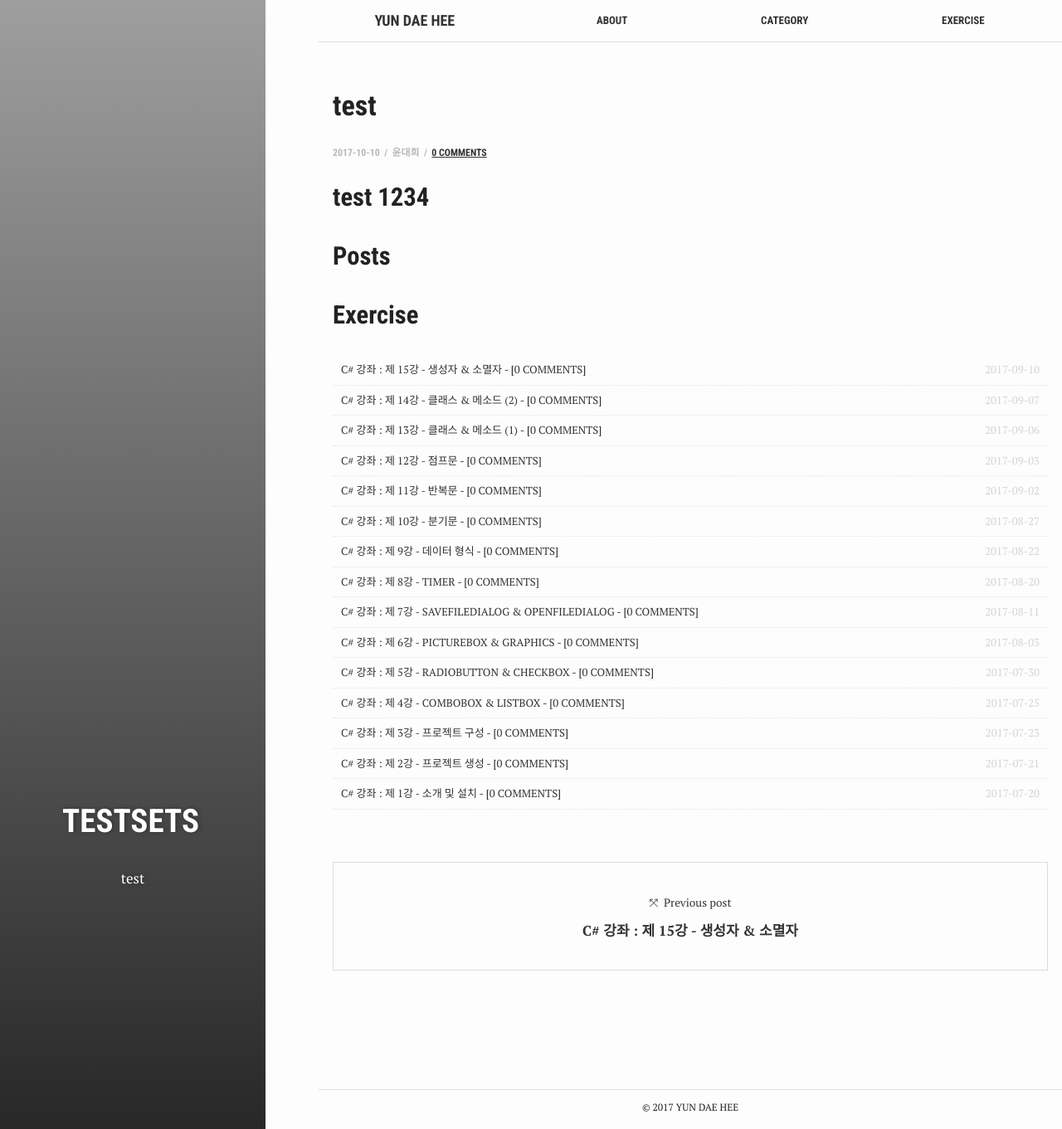
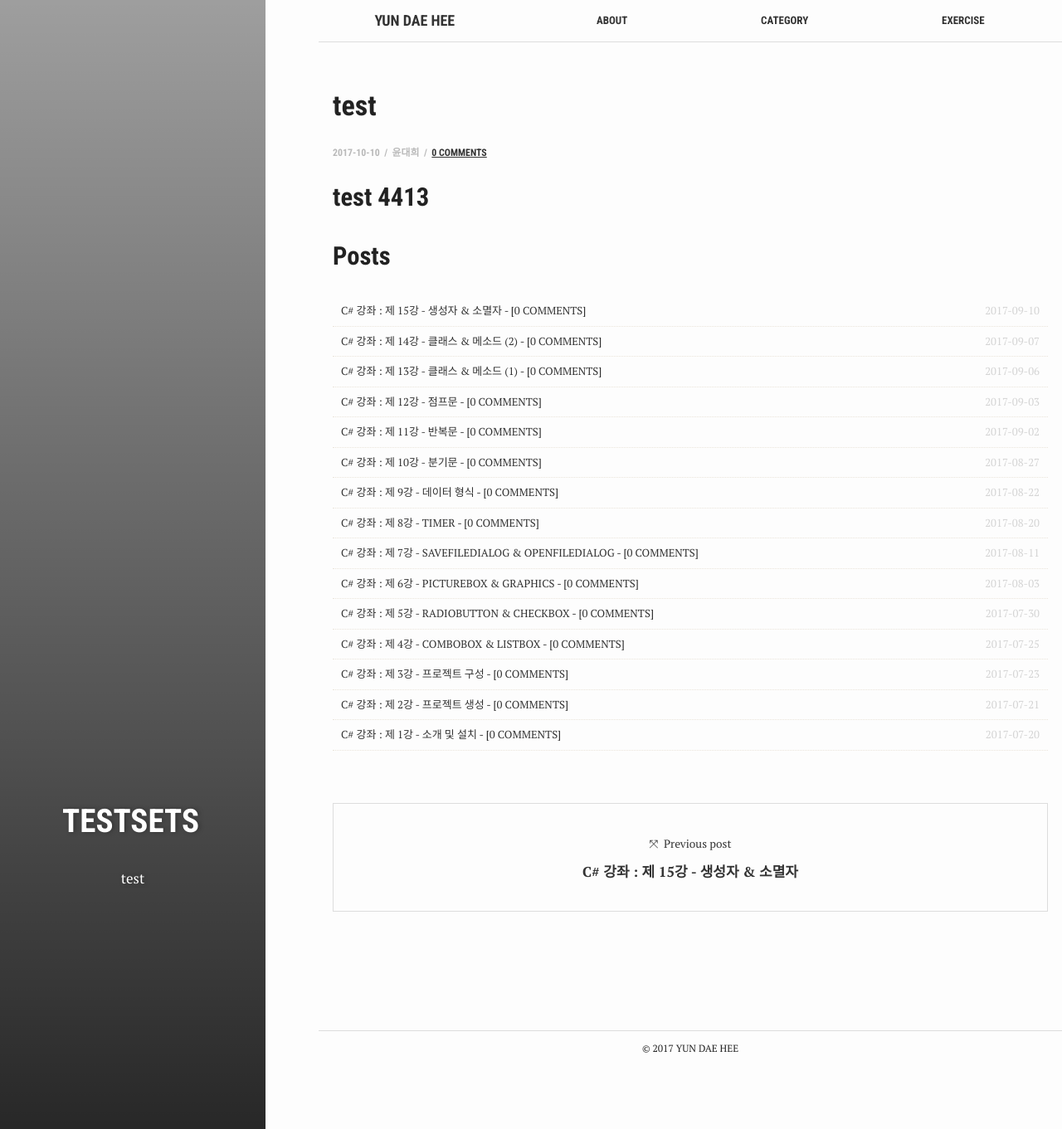
Before and after one commit to test076923/test076923.github.io, a Jekyll site: the page built from _posts/2017-10-10-ssstest.md, in a window 1280 px wide and 1361 px high. Shown: the whole window at 83% size. Built offline with Jekyll 4.4.1, drawn with Linux system fonts in a browser that asks for light colours; comment, search, counter and statistics services are not loaded.

Commit message:
Update 2017-10-10-ssstest.md

```diff
--- a/_posts/2017-10-10-ssstest.md
+++ b/_posts/2017-10-10-ssstest.md
@@ -11,12 +11,12 @@ tags: ['testsets']
 author: 윤대희
 ---
 
-## test 1234 ##
+## test 4413 ##
 
 {% for category in site.categories %}
     {% assign cate = category | first %}
 
-    {% if category | first contains "posts" %}
+    {% if cate contains "posts" %}
 
 <h2 class="category-key" id="{{ cate | downcase }}">{{ cate | capitalize }}</h2>
 
```
